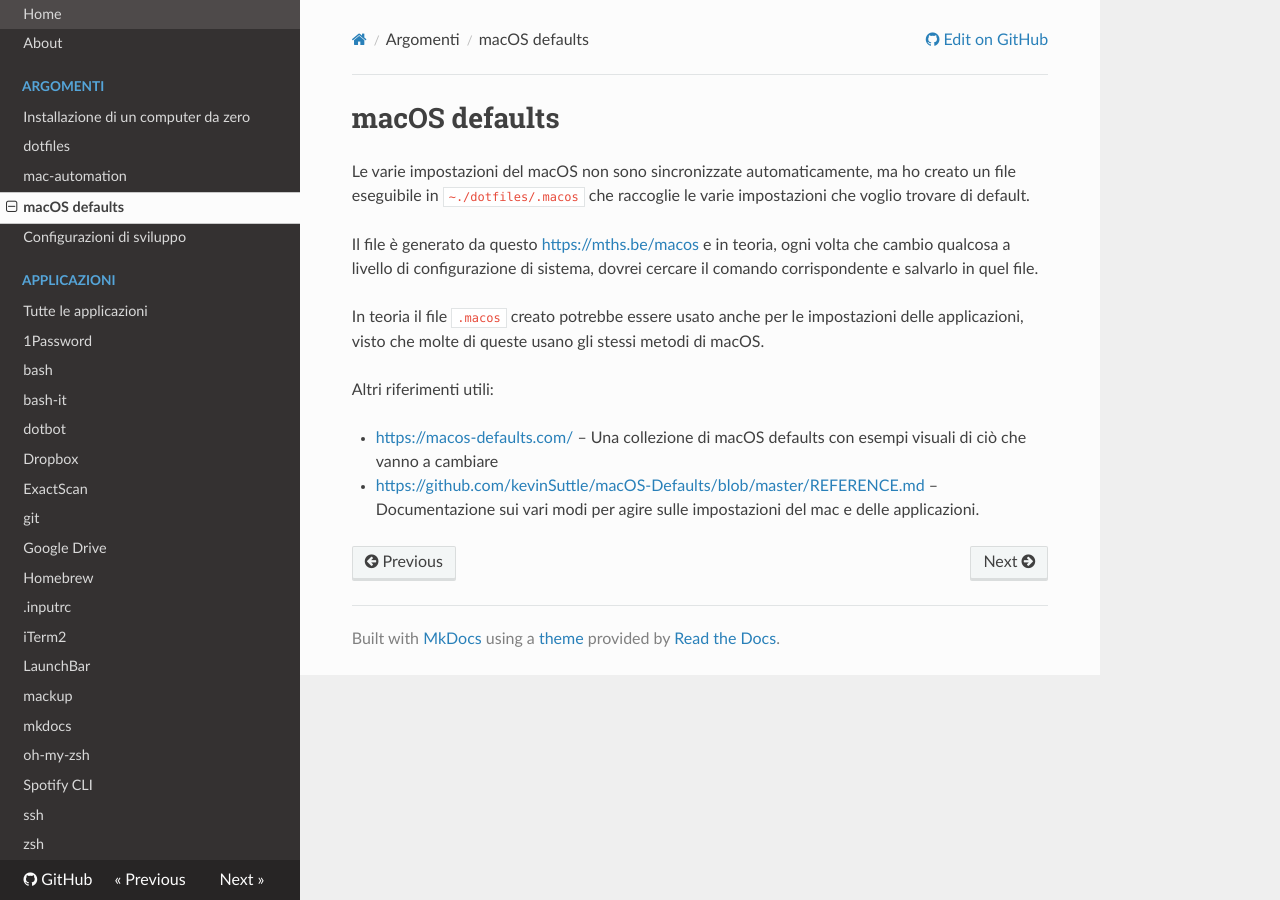
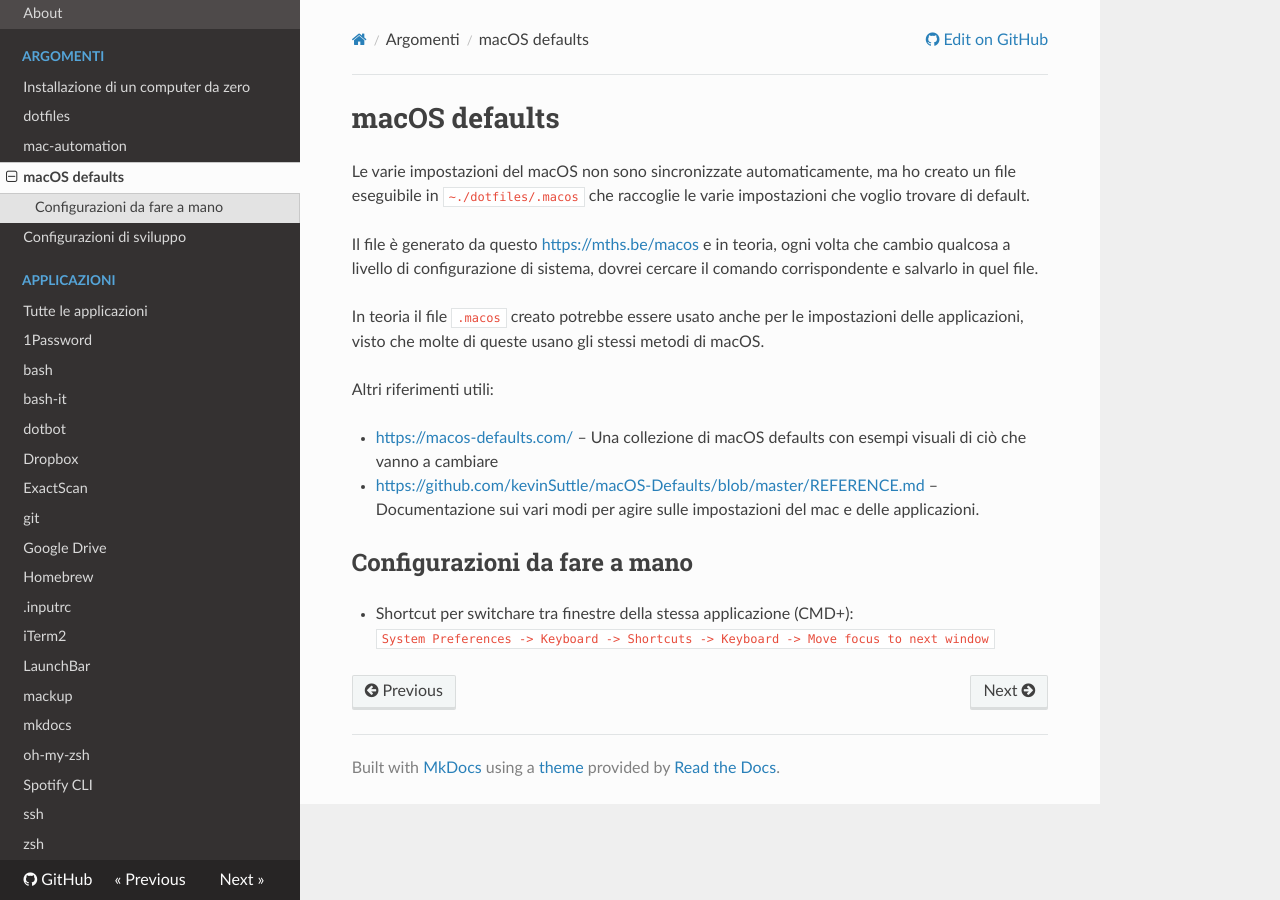
Before and after one commit to magobaol/mac-setup, an MkDocs documentation site: the page built from docs/topics/macos-defaults.md, in a window 1280 px wide. Built offline with MkDocs 1.6.1, drawn with Linux system fonts in a browser that asks for light colours; nearby versions of some CDN libraries.

Commit message:
Add manual configuration section to macOS defaults

```diff
--- a/docs/topics/macos-defaults.md
+++ b/docs/topics/macos-defaults.md
@@ -11,3 +11,8 @@ Altri riferimenti utili:
 - [https://macos-defaults.com/](https://macos-defaults.com/) – Una collezione di macOS defaults con esempi visuali di ciò che vanno a cambiare
 
 - [https://github.com/kevinSuttle/macOS-Defaults/blob/master/REFERENCE.md](https://github.com/kevinSuttle/macOS-Defaults/blob/master/REFERENCE.md) – Documentazione sui vari modi per agire sulle impostazioni del mac e delle applicazioni.
+
+## Configurazioni da fare a mano
+
+- Shortcut per switchare tra finestre della stessa applicazione (CMD+\):
+`System Preferences -> Keyboard -> Shortcuts -> Keyboard -> Move focus to next window`
```
